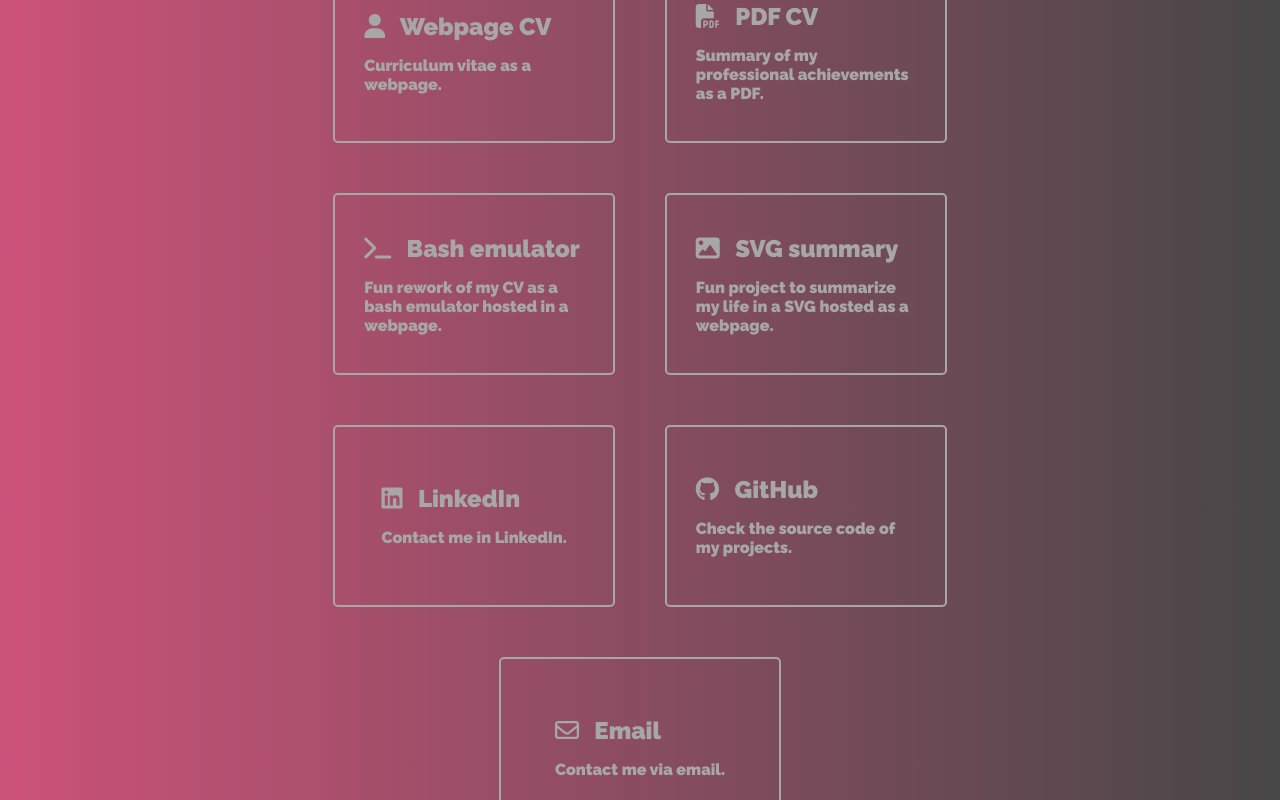
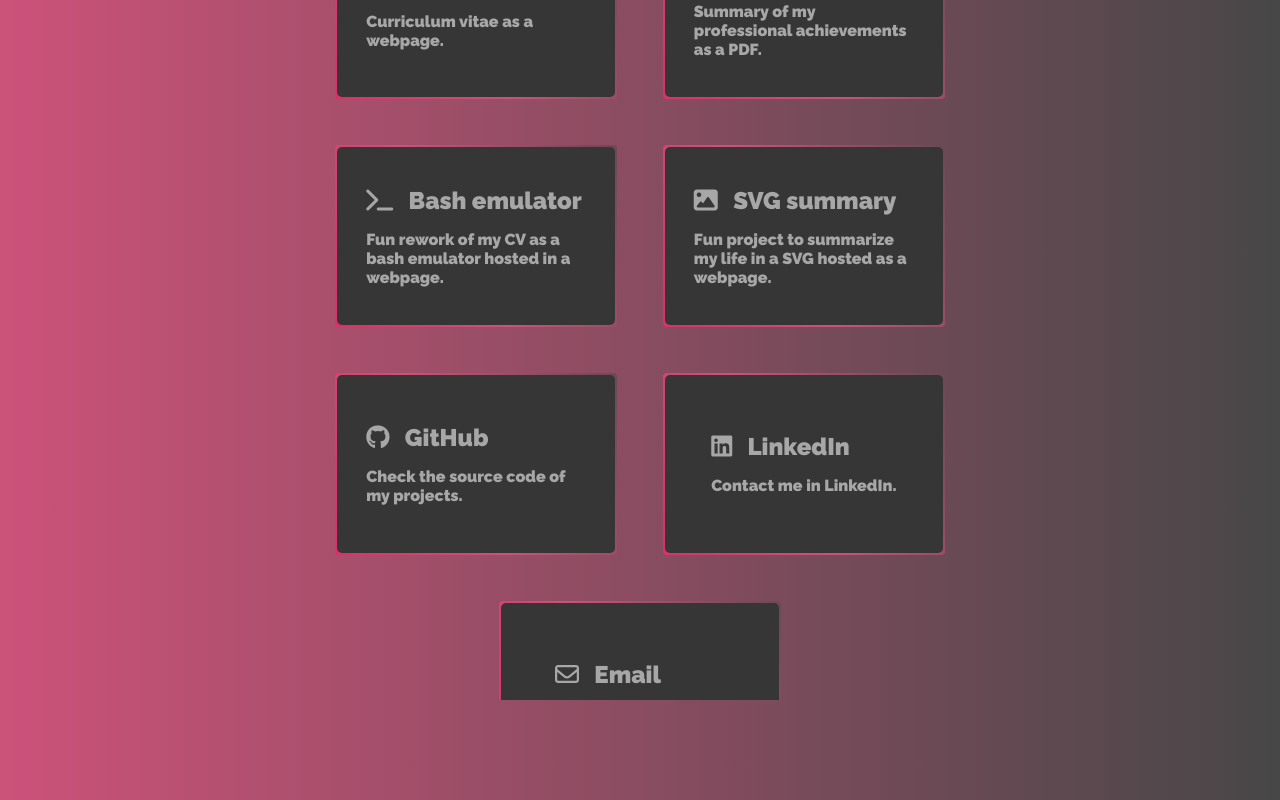
Before and after one commit to MaximilianoAguirre/portfolio, a plain HTML site: page src/index.html in a window 1280 px wide. Both pictures are taken after a click on the element 53 px from the left and 49 px from the top of the page. Drawn offline with Linux system fonts and the light colour scheme.

Commit message:
added broder effect to cards
Signed-off-by: Maximiliano Aguirre <maxi.aguirre@sixninesit.com>

```diff
--- a/src/css/cards.css
+++ b/src/css/cards.css
@@ -1,9 +1,9 @@
 #links {
     background-color: transparent;
 
-    height: calc(100vh - 40px);
-    width: calc(100vw - 40px);
-    padding: 20px;
+    height: calc(100vh - 100px);
+    width: 100vw;
+    padding: 50px 0;
     position: absolute;
     top: 0;
     left: 0;
@@ -28,8 +28,7 @@
 @media (min-width: 800px) {
     #links {
         align-content: center;
-        padding: 100px;
-        height: calc(100vh - 200px);
+        padding: 0 100px;
         width: calc(100vw - 200px);
     }
 }
@@ -37,8 +36,7 @@
 @media (min-width: 1200px) {
     #links {
         align-content: center;
-        padding: 300px;
-        height: calc(100vh - 600px);
+        padding: 0 300px;
         width: calc(100vw - 600px);
     }
 }
@@ -56,14 +54,39 @@
     padding: 1.8rem;
     position: relative;
 
-    background: transparent;
-    border: 2px solid var(--g3);
+    background: var(--g5);
     font-family: "Raleway", sans-serif;
     transition: all 0.8s ease-out;
 
     cursor: pointer;
     pointer-events: all;
     user-select: none;
+}
+
+.card::after {
+    position: absolute;
+    content: '';
+    top: calc(-1 * 2px);
+    left: calc(-1 * 2px);
+    z-index: -1;
+    width: calc(100% + 2px * 2);
+    height: calc(100% + 2px * 2);
+    background: linear-gradient(60deg,
+            var(--g4),
+            var(--g1),
+            var(--g2),
+            var(--g4),
+            var(--g3));
+    background-size: 300% 300%;
+    background-position: 0 50%;
+    border-radius: calc(2 * 2px);
+    animation: moveGradient 4s reverse infinite;
+}
+
+@keyframes moveGradient {
+    50% {
+        background-position: 100% 50%;
+    }
 }
 
 
@@ -85,9 +108,9 @@
     transform: translate(-50%, 125%);
     width: 60%;
     border-radius: 1rem;
-    border: 2px solid var(--g1);
+    border: 2px solid var(--g4);
     background-color: var(--g5);
-    color: var(--g1);
+    color: var(--g4);
     font-size: 1rem;
     padding: .5rem 1rem;
     position: absolute;
@@ -115,13 +138,13 @@
 
 /*Hover*/
 .card:hover {
-    border-color: var(--g1);
-    box-shadow: 0 4px 18px 0 rgba(0, 0, 0, 0.25);
-    background-color: var(--g2);
+    border-color: var(--g4);
+    box-shadow: 0 4px 18px 0 var(--g5);
+    background-color: var(--g5);
 }
 
 .card:hover .card-details {
-    color: var(--g1)
+    color: var(--g4)
 }
 
 .card:hover .text-body {
@@ -134,6 +157,6 @@
 }
 
 .card-button:hover {
-    background-color: var(--g1);
+    background-color: var(--g4);
     color: var(--g5);
 }
--- a/src/css/main.css
+++ b/src/css/main.css
@@ -45,7 +45,7 @@
 
 @media (hover: hover) {
     body.toggled>#tiles>.tile:hover {
-        opacity: 0.1 !important;
+        opacity: 0 !important;
     }
 
     .tile:hover:before {
--- a/src/index.html
+++ b/src/index.html
@@ -54,7 +54,7 @@
         <p class="text-title"><i class="fa-solid fa-file-pdf"></i> PDF CV</p>
         <p class="text-body">Summary of my professional achievements as a PDF.</p>
       </div>
-      <button class="card-button">Open</button>
+      <button class="card-button">Download</button>
     </div>
 
     <div class="card" id="bash" data-link="https://bash.maximilianoaguirre.com">
@@ -73,14 +73,6 @@
       <button class="card-button">Open</button>
     </div>
 
-    <div class="card" id="linkedin" data-link="https://www.linkedin.com/in/maximilianoaguirre/">
-      <div class="card-details">
-        <p class="text-title"><i class="fa-brands fa-linkedin"></i> LinkedIn</p>
-        <p class="text-body">Contact me in LinkedIn.</p>
-      </div>
-      <button class="card-button">Open</button>
-    </div>
-
     <div class="card" id="github" data-link="https://github.com/MaximilianoAguirre">
       <div class="card-details">
         <p class="text-title"><i class="fa-brands fa-github"></i> GitHub</p>
@@ -89,12 +81,20 @@
       <button class="card-button">Open</button>
     </div>
 
+    <div class="card" id="linkedin" data-link="https://www.linkedin.com/in/maximilianoaguirre/">
+      <div class="card-details">
+        <p class="text-title"><i class="fa-brands fa-linkedin"></i> LinkedIn</p>
+        <p class="text-body">Contact me in LinkedIn.</p>
+      </div>
+      <button class="card-button">Contact me</button>
+    </div>
+
     <div class="card" id="mail" data-link="mailto:maximilianoaguirre@outlook.es">
       <div class="card-details">
         <p class="text-title"><i class="fa-regular fa-envelope"></i> Email</p>
         <p class="text-body">Contact me via email.</p>
       </div>
-      <button class="card-button">Open</button>
+      <button class="card-button">Contact me</button>
     </div>
 
   </div>
```
